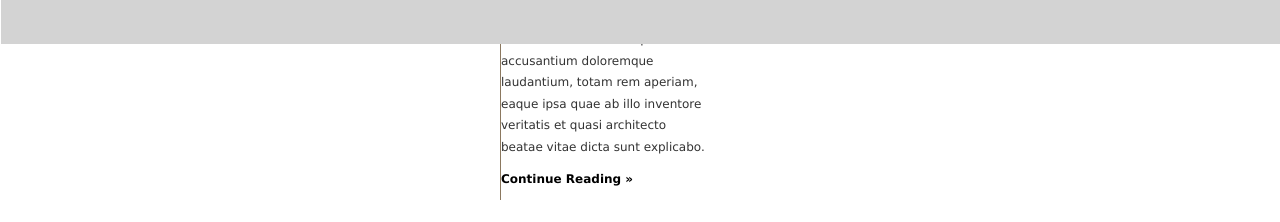
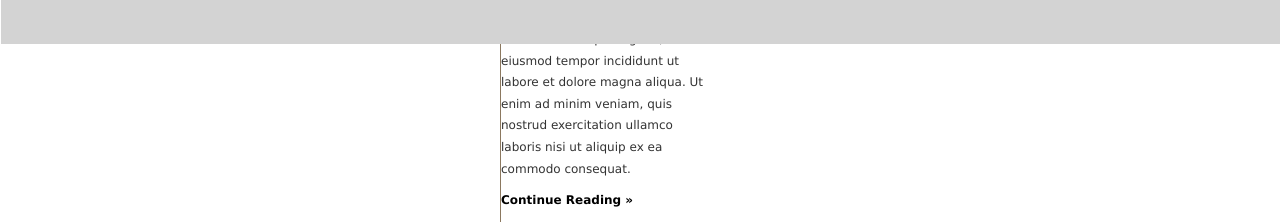
Before and after one commit to bruih/Chapter-4---Study-Planner, a plain HTML site: page index.html in a window 1280 px wide. Shown: the part 1321-1543 px from the top of the page. Before the commit the page ends 1521 px from the top, so only its background shows below. Drawn offline with Linux system fonts and the light colour scheme.

Commit message:
Add files via upload

```diff
--- a/index.html
+++ b/index.html
@@ -109,7 +109,7 @@
 <li>
 <h2>Main Content Title</h2>
 <div class="imgholder"><img src="img/Sakura_Nene_CPP.jpg" alt="pic" /></a></div>
-<p>Sed ut perspiciatis unde omnis iste natus error sit voluptatem accusantium doloremque laudantium, totam rem aperiam, eaque ipsa quae ab illo inventore veritatis et quasi architecto beatae vitae dicta sunt explicabo.</p>
+<p>Lorem ipsum dolor sit amet, consectetur adipiscing elit, sed do eiusmod tempor incididunt ut labore et dolore magna aliqua. Ut enim ad minim veniam, quis nostrud exercitation ullamco laboris nisi ut aliquip ex ea commodo consequat.</p>
 <p class="readmore"><a href="#">Continue Reading &raquo;</a></p>
 </li>
 </ul>
```
